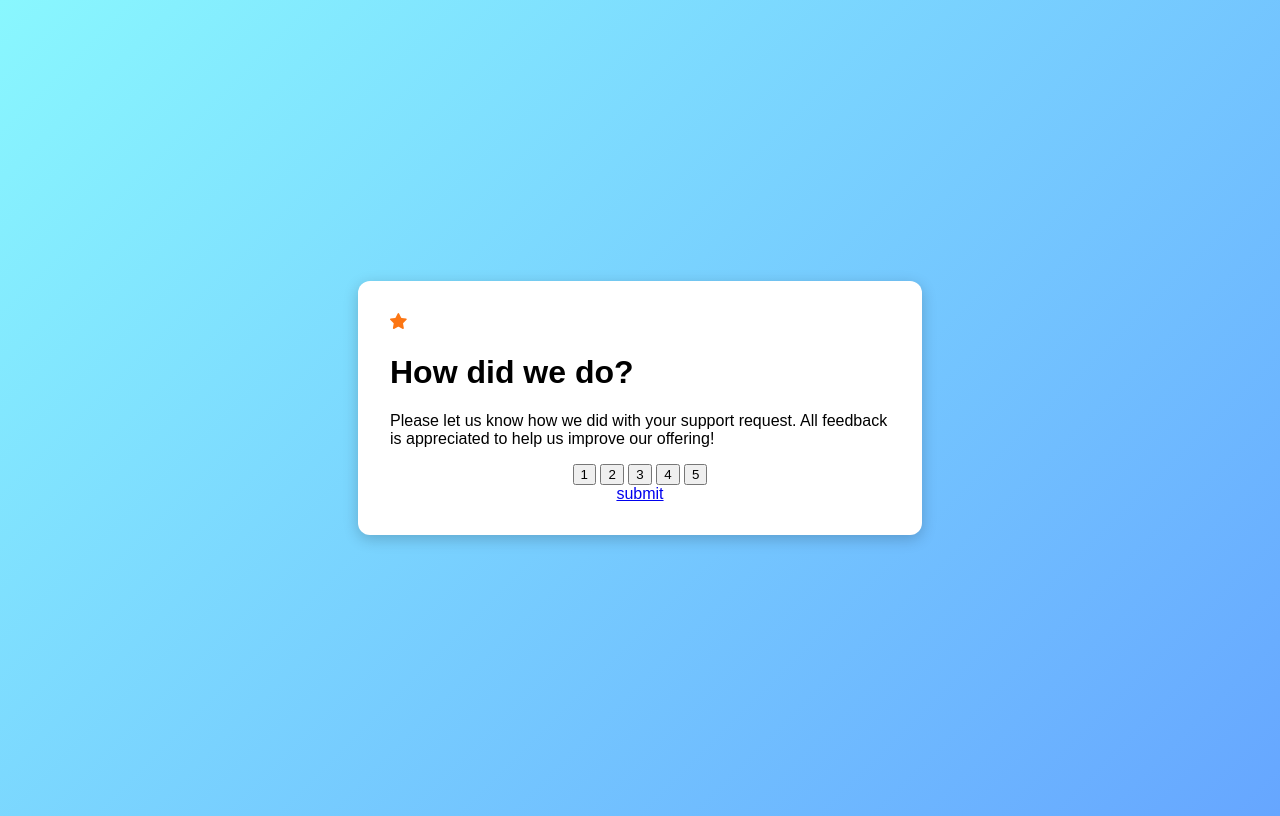
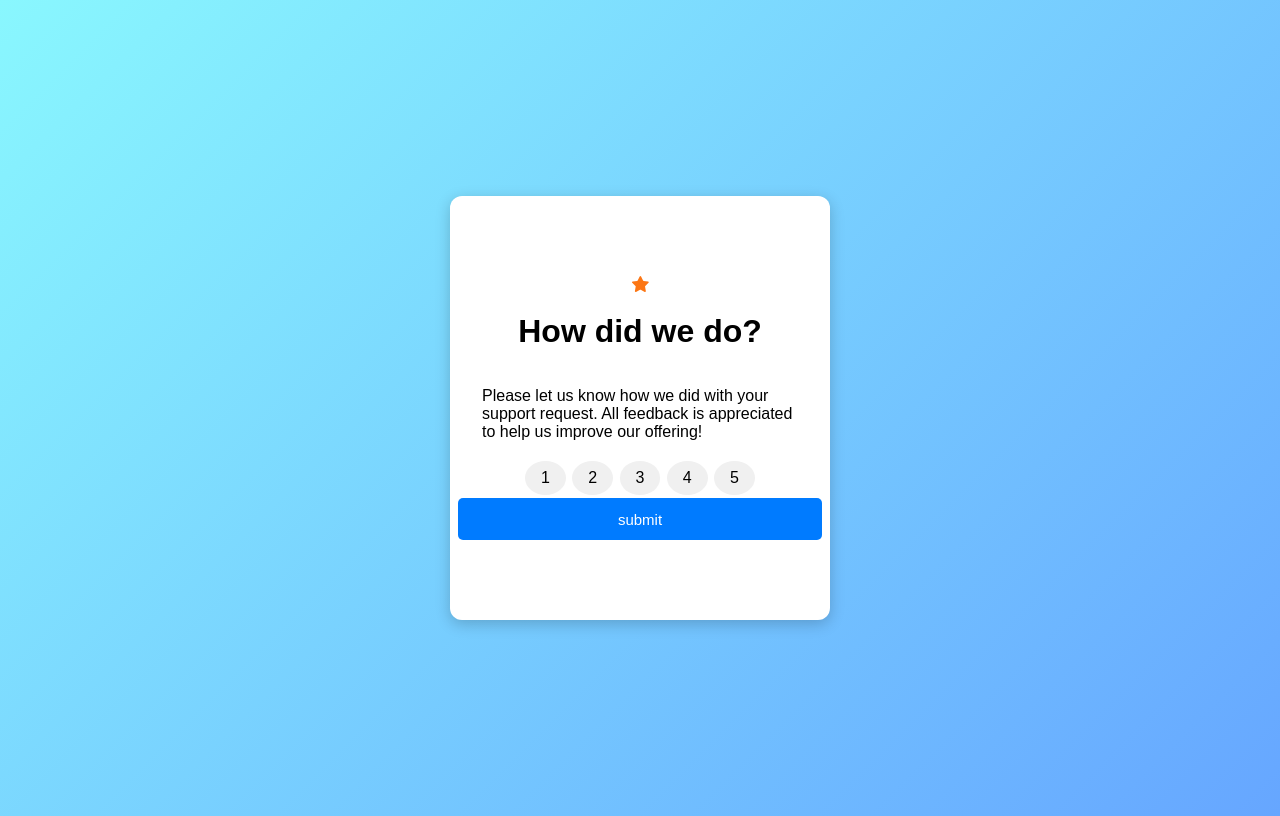
Before and after one commit to bilal-tareq/rate, a plain HTML site: page index.html in a window 1280 px wide. Drawn offline with Linux system fonts and the light colour scheme.

Commit message:
step of finshing the project

```diff
--- a/index.html
+++ b/index.html
@@ -18,7 +18,7 @@
 <body>
 
   <!-- Rating state start -->
-<div class="container">
+<div class="container1">
   <img src="./images/icon-star.svg" alt="Star icon" class="star-icon">
   <h1 class="frist">How did we do?</h1>
   <p class="sec">Please let us know how we did with your support request. All feedback is appreciated
@@ -34,7 +34,7 @@
     <button class="rating-button" data-rating="5">5</button>
   </div>
   <div class="submit-state">
-   <a href="thank.html">submit</a>
+   <a class="btn" href="thank.html">submit</a>
   </div>
 
 
--- a/styles/css.css
+++ b/styles/css.css
@@ -6,7 +6,32 @@ body {
     background: linear-gradient(135deg, #89f7fe, #66a6ff); /* Pretty gradient */
     font-family: 'Arial', sans-serif;
 }
-.container {
+.container1 {
+    display: flex;
+    flex-direction: column;
+    align-items: center;
+    justify-content: center;
+    background: white;
+    padding: 2rem;
+    border-radius: 12px;
+    box-shadow: 0px 4px 15px rgba(0, 0, 0, 0.2);
+    text-align: flex-start;
+    align-content: stretch;
+    max-width: 500px;
+    height: 45%;
+    width: 25%;
+
+}
+.rating-state{
+    display: flex;
+    text-align: center;
+    justify-content: space-between;
+    display: flex;
+}
+.submit-state{
+    text-align: center;
+}
+.container2{
     background: white;
     padding: 2rem;
     border-radius: 12px;
@@ -16,9 +41,33 @@ body {
     width: 90%;
 
 }
-.rating-state{
+.btn {
+    display: inline-block;
+    padding: 0.8rem 10rem;
+    font-size: 15px;
+    color: white;
+    background-color: #007BFF;
+    text-decoration: none;
+    border: none;
+    border-radius: 5px;
     text-align: center;
+    cursor: pointer;
+ }
+
+
+.btn:hover {
+    background-color: #0056b3;
 }
-.submit-state{
-    text-align: center;
+.btn:active {
+    background-color: #004085;
 }
+
+.rating-button {
+    background: #f0f0f0;
+    border: none;
+    padding: 0.5rem 1rem;
+    margin: 0.2rem;
+    border-radius: 50%;
+    cursor: pointer;
+    font-size: 1rem;
+}
```
Also changed, not shown: thank.html (+3 -2 lines).
